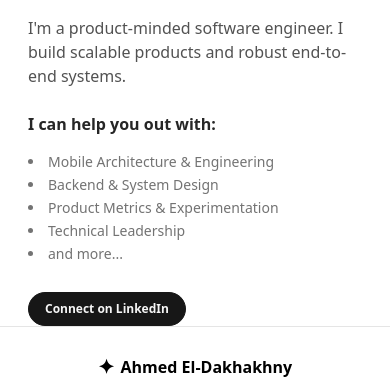
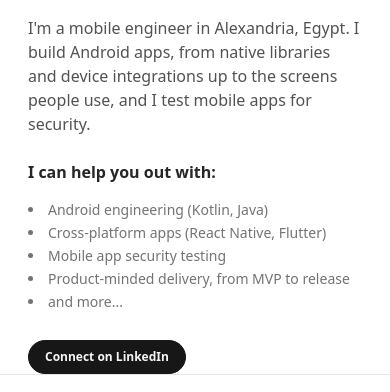
Before and after one commit to xenonzx/dakhakhnydotcom, an Astro site: page / in a window 390 px wide. Shown: the part 193-585 px from the top of the page. Built offline with nearby package versions, Linux system fonts and the light colour scheme; Astro itself is replaced by a stand-in of ours.

Commit message:
Rewrite the home hero for mobile roles
The old list led with backend and product metrics. The hero now leads
with Android, cross-platform and mobile security, adds alt text to the
portrait, and shows a CV button once SITE.cvPdf is set.

Co-Authored-By: Claude Opus 5.5 <noreply@anthropic.com>

```diff
--- a/src/pages/index.astro
+++ b/src/pages/index.astro
@@ -1,6 +1,7 @@
 ---
 import Button from "../components/button.astro";
 import Layout from "../layouts/main.astro";
+import { SITE } from "../site";
 ---
 
 <Layout>
@@ -15,9 +16,9 @@ import Layout from "../layouts/main.astro";
           Hello, I'm Ahmed.
         </h1>
         <p class="mb-6 text-base text-neutral-600 dark:text-neutral-400">
-          I'm a product-minded software engineer. <br
-            class="hidden lg:block"
-          />I build scalable products and robust end-to-end systems.
+          I'm a mobile engineer in Alexandria, Egypt. I build Android apps, from
+          native libraries and device integrations up to the screens people
+          use, and I test mobile apps for security.
         </p>
         <p class="mb-2 font-semibold text-neutral-800 dark:text-neutral-200">
           I can help you out with:
@@ -25,13 +26,16 @@ import Layout from "../layouts/main.astro";
         <ul
           class="py-2 space-y-[3px] text-sm list-disc list-inside text-neutral-500 dark:text-neutral-400"
         >
-          <li>Mobile Architecture & Engineering</li>
-          <li>Backend & System Design</li>
-          <li>Product Metrics & Experimentation</li>
-          <li>Technical Leadership</li>
+          <li>Android engineering (Kotlin, Java)</li>
+          <li>Cross-platform apps (React Native, Flutter)</li>
+          <li>Mobile app security testing</li>
+          <li>Product-minded delivery, from MVP to release</li>
           <li>and more...</li>
         </ul>
-        <Button text="Connect on LinkedIn" link="https://www.linkedin.com/in/eldakhakhny/" />
+        <div class="flex flex-wrap gap-x-3">
+          <Button text="Connect on LinkedIn" link={SITE.linkedin} />
+          {SITE.cvPdf && <Button text="Download my CV" link={SITE.cvPdf} />}
+        </div>
       </div>
       <div
         class="relative justify-end hidden w-full mt-10 md:flex md:pl-10 md:w-1/2 md:mt-0 md:translate-y-4 xl:translate-y-0"
@@ -40,6 +44,7 @@ import Layout from "../layouts/main.astro";
 
           <img
             src="/assets/images/photo2.jpeg"
+            alt={`Portrait of ${SITE.name}`}
             loading="eager"
             decoding="auto"
             class="w-full h-auto object-contain object-center rounded-2xl"
```
